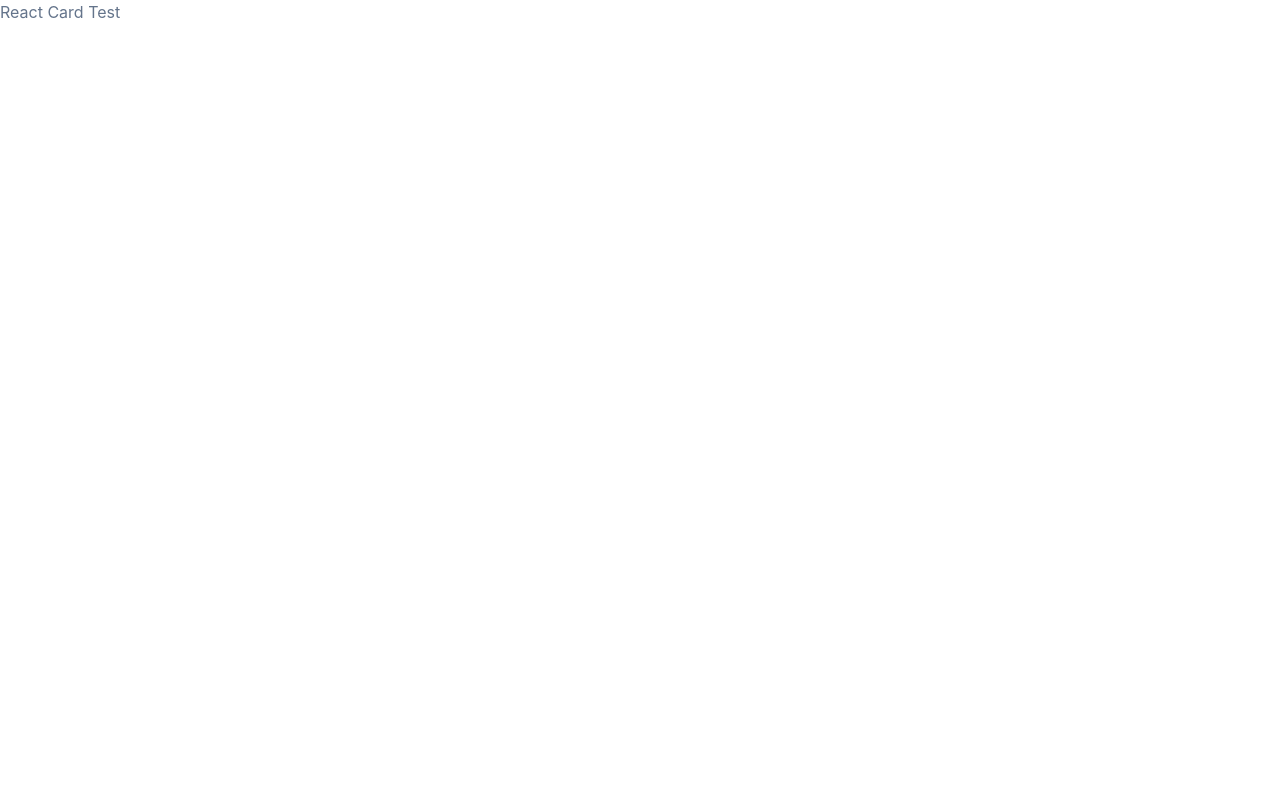
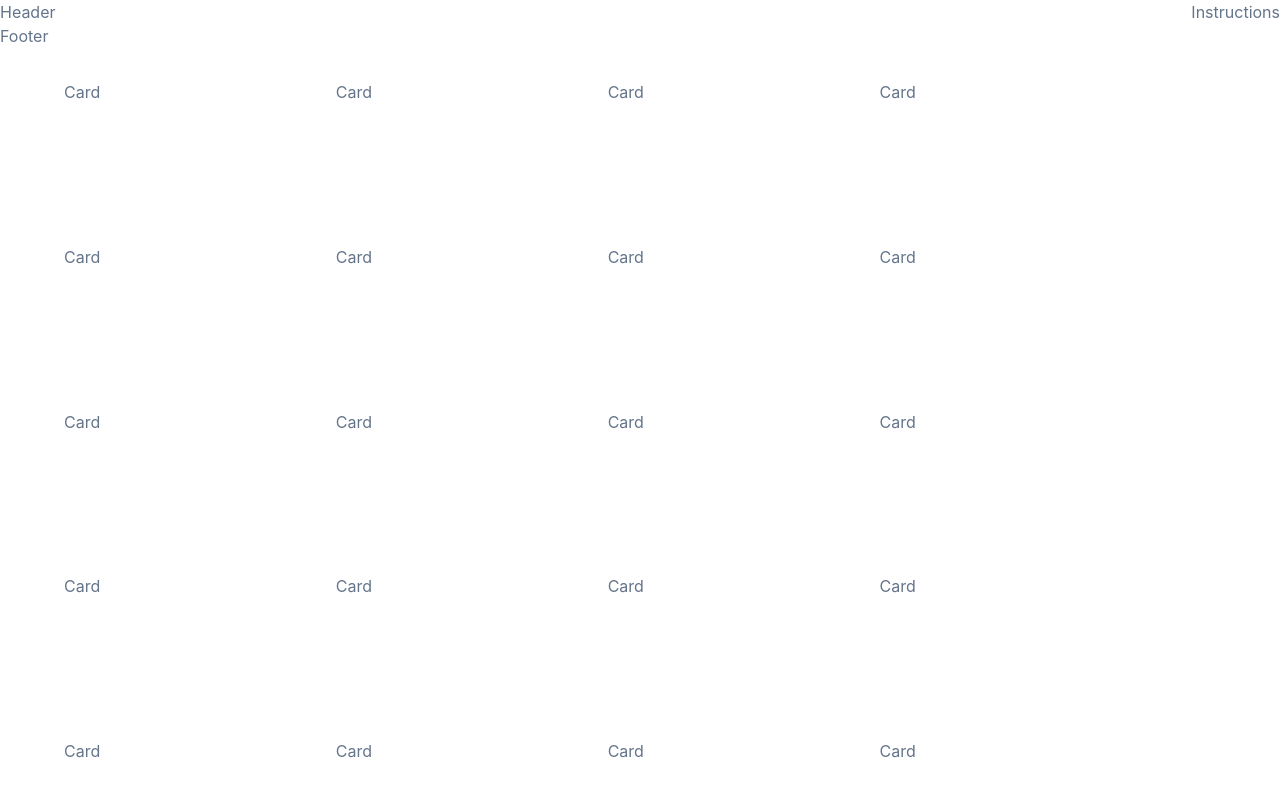
Before and after one commit to AmaduKamara/react-card-test, a React (Create React App) app: page / in a window 1280 px wide. Shown: the top 796 px of the page. Built offline with nearby package versions, Linux system fonts and the light colour scheme.

Commit message:
Render other components to achieve the design

```diff
--- a/src/App.js
+++ b/src/App.js
@@ -1,7 +1,38 @@
+import Card from "./components/Card";
+import Footer from "./components/Footer";
+import Header from "./components/Header";
+import Instructions from "./components/Instructions";
+
 const App = () => {
   return (
-    <main className="antialiased text-slate-500 dark:text-slate-400 bg-white dark:bg-slate-900 h-screen">
-      <h1>React Card Test</h1>
+    <main className="antialiased text-slate-500 dark:text-slate-400 bg-white dark:bg-slate-900 h-screen flex justify-between overflow-y-auto">
+      <div className="w-full relative">
+        <Header />
+        <div className="absolute top-0 mt-20 mb-20 px-16 w-full grid grid-cols-1 md:grid-cols-4 gap-6 overflow-y-auto h-[800px]">
+          <Card />
+          <Card />
+          <Card />
+          <Card />
+          <Card />
+          <Card />
+          <Card />
+          <Card />
+          <Card />
+          <Card />
+          <Card />
+          <Card />
+          <Card />
+          <Card />
+          <Card />
+          <Card />
+          <Card />
+          <Card />
+          <Card />
+          <Card />
+        </div>
+        <Footer />
+      </div>
+      <Instructions />
     </main>
   );
 };
```
